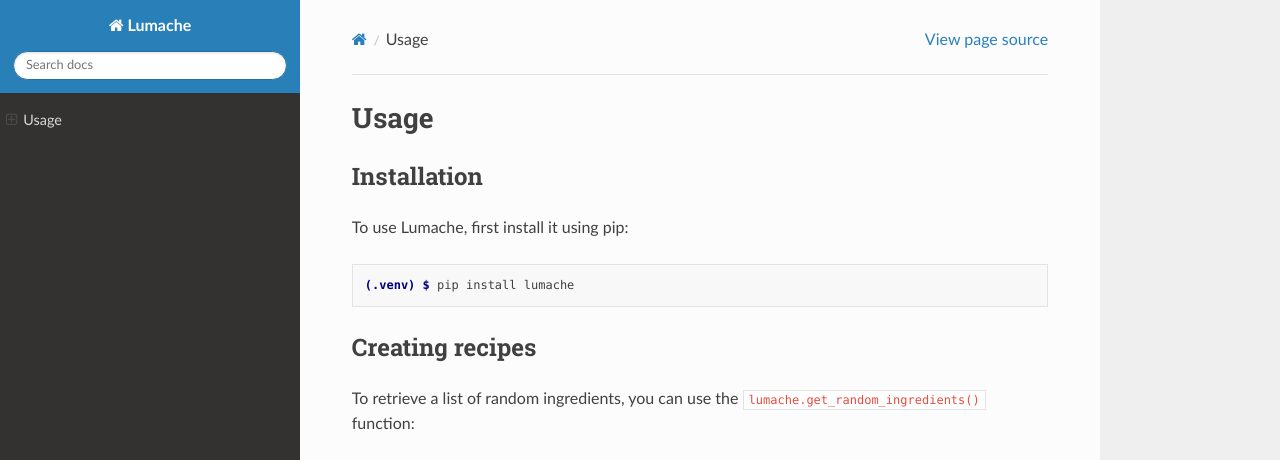
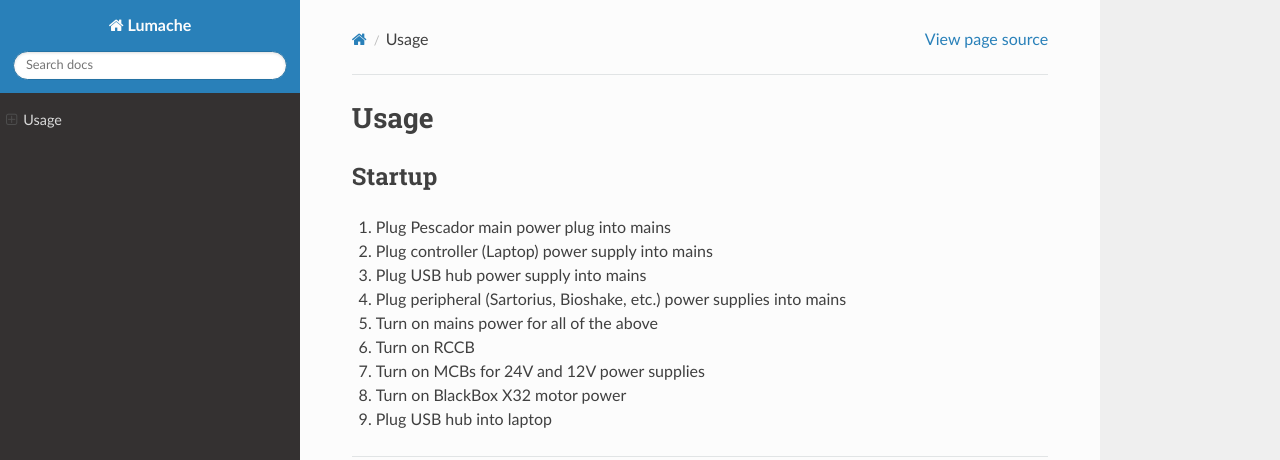
Before and after one commit to mat-fox/pescador, a Sphinx documentation site: the page built from docs/source/usage.rst, in a window 1280 px wide and 1036 px high. Shown: the top 460 px of the window. Built offline with Sphinx 7.4.7 and the Read the Docs theme 3.1.0, drawn with Linux system fonts in a browser that asks for light colours; pages that are not in the unit, such as notebooks, are missing from menus; some of the changed text lies outside the part shown; grey boxes are pictures that could not be loaded.

Commit message:
Update usage.rst

```diff
--- a/docs/source/usage.rst
+++ b/docs/source/usage.rst
@@ -1,33 +1,17 @@
 Usage
 =====
 
-.. _installation:
+.. _startup:
 
-Installation
+Startup
 ------------
 
-To use Lumache, first install it using pip:
-
-.. code-block:: console
-
-   (.venv) $ pip install lumache
-
-Creating recipes
-----------------
-
-To retrieve a list of random ingredients,
-you can use the ``lumache.get_random_ingredients()`` function:
-
-.. autofunction:: lumache.get_random_ingredients
-
-The ``kind`` parameter should be either ``"meat"``, ``"fish"``,
-or ``"veggies"``. Otherwise, :py:func:`lumache.get_random_ingredients`
-will raise an exception.
-
-.. autoexception:: lumache.InvalidKindError
-
-For example:
-
->>> import lumache
->>> lumache.get_random_ingredients()
-['shells', 'gorgonzola', 'parsley']
+1. Plug Pescador main power plug into mains
+2. Plug controller (Laptop) power supply into mains
+3. Plug USB hub power supply into mains
+4. Plug peripheral (Sartorius, Bioshake, etc.) power supplies into mains
+5. Turn on mains power for all of the above
+6. Turn on RCCB
+7. Turn on MCBs for 24V and 12V power supplies
+8. Turn on BlackBox X32 motor power
+9. Plug USB hub into laptop
```
